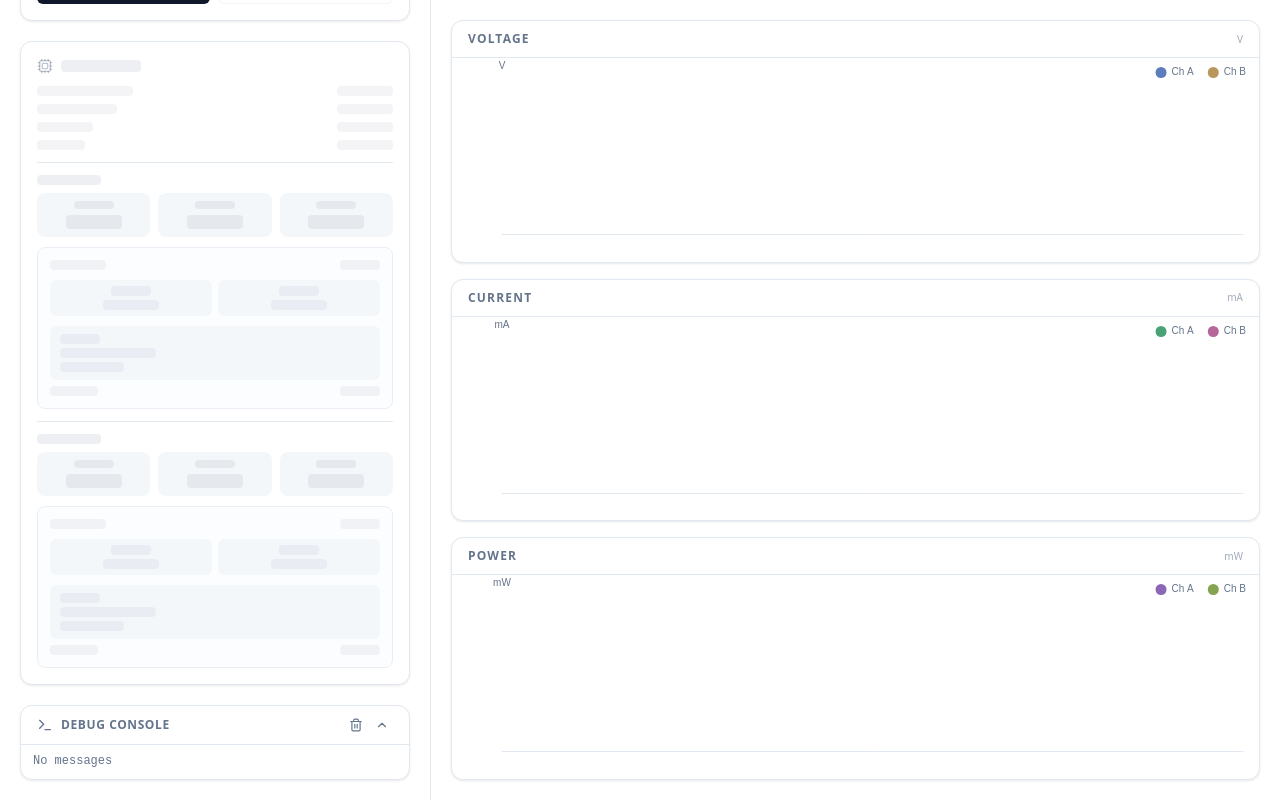
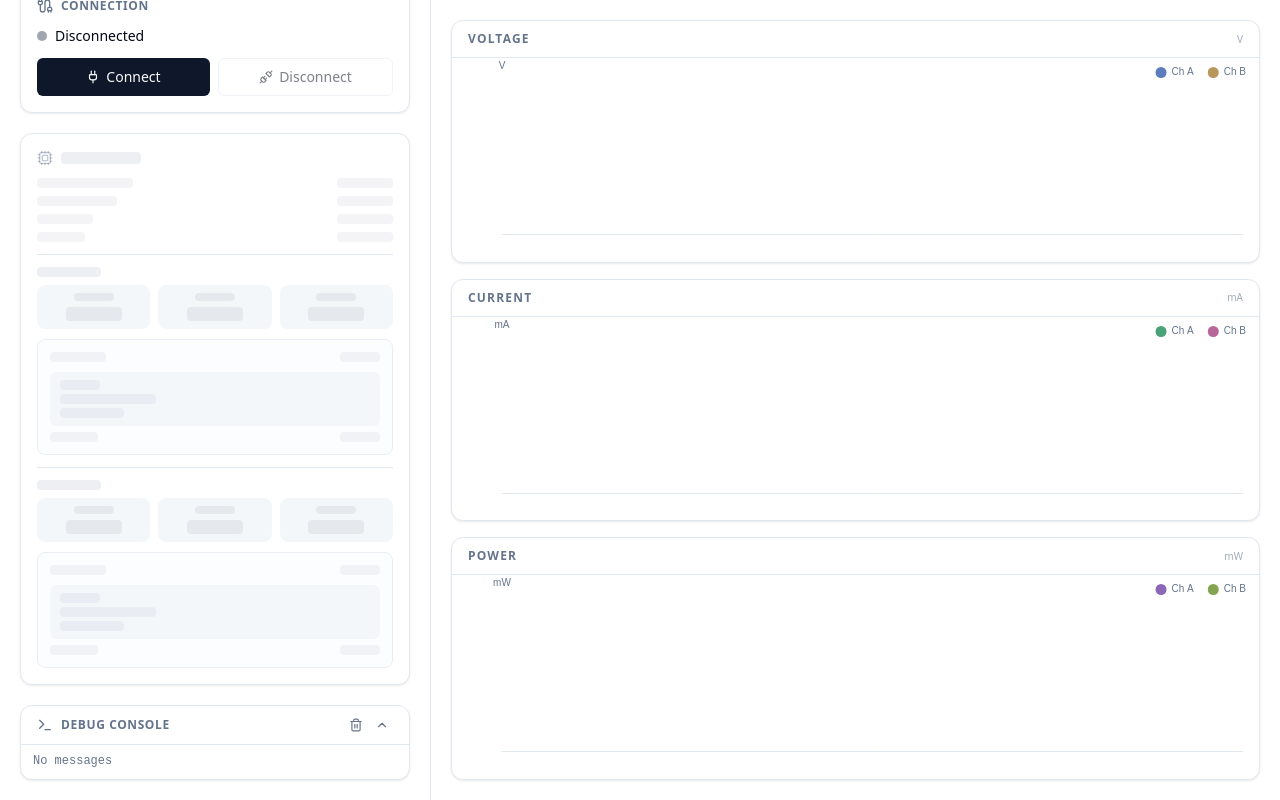
Before and after one commit to nicho810/XIAO-PowerConsole-Web, a React (Vite) app: page / in a window 1280 px wide. Built offline with nearby package versions, Linux system fonts and the light colour scheme.

Commit message:
style(device-info): 移除 energy 块内重复的电压电流显示

```diff
--- a/src/components/connection/device-info.tsx
+++ b/src/components/connection/device-info.tsx
@@ -59,16 +59,6 @@ function SkeletonChannelSection() {
         <div className="flex justify-between mb-2.5">
           <SkeletonBar w="w-14" />
           <SkeletonBar w="w-10" />
-        </div>
-        <div className="grid grid-cols-2 gap-1.5 mb-2.5">
-          <div className="rounded-md bg-[hsl(var(--muted))] px-2.5 py-1.5">
-            <div className="flex justify-center mb-1"><SkeletonBar w="w-10" /></div>
-            <div className="flex justify-center"><SkeletonBar w="w-14" /></div>
-          </div>
-          <div className="rounded-md bg-[hsl(var(--muted))] px-2.5 py-1.5">
-            <div className="flex justify-center mb-1"><SkeletonBar w="w-10" /></div>
-            <div className="flex justify-center"><SkeletonBar w="w-14" /></div>
-          </div>
         </div>
         <div className="rounded-md bg-[hsl(var(--muted))] px-2.5 py-2 mb-1.5">
           <div className="mb-1"><SkeletonBar w="w-10" /></div>
@@ -173,28 +163,6 @@ function ChannelBlock({ label, channel, energy, onReset, voltageColor, currentCo
             <RotateCcw className="w-2.5 h-2.5" />
             Reset
           </button>
-        </div>
-
-        {/* 实时 V / I (小版) */}
-        <div className="grid grid-cols-2 gap-1.5 mb-2.5">
-          <div className="rounded-md bg-[hsl(var(--muted))] px-2.5 py-1.5 text-center">
-            <div className="flex items-center justify-center gap-1 mb-0.5">
-              <span className={`inline-block w-1.5 h-1.5 rounded-full bg-[hsl(var(${voltageColor}))]`} />
-              <span className="text-[9px] uppercase tracking-wider text-[hsl(var(--muted-foreground))]">Voltage</span>
-            </div>
-            <span className="data-value text-xs font-semibold tabular-nums">
-              {channel ? formatVoltage(channel.busVoltage) : '—'}
-            </span>
-          </div>
-          <div className="rounded-md bg-[hsl(var(--muted))] px-2.5 py-1.5 text-center">
-            <div className="flex items-center justify-center gap-1 mb-0.5">
-              <span className={`inline-block w-1.5 h-1.5 rounded-full bg-[hsl(var(${currentColor}))]`} />
-              <span className="text-[9px] uppercase tracking-wider text-[hsl(var(--muted-foreground))]">Current</span>
-            </div>
-            <span className="data-value text-xs font-semibold tabular-nums">
-              {channel ? formatCurrent(channel.current) : '—'}
-            </span>
-          </div>
         </div>
 
         {/* 累积电荷 */}
```
